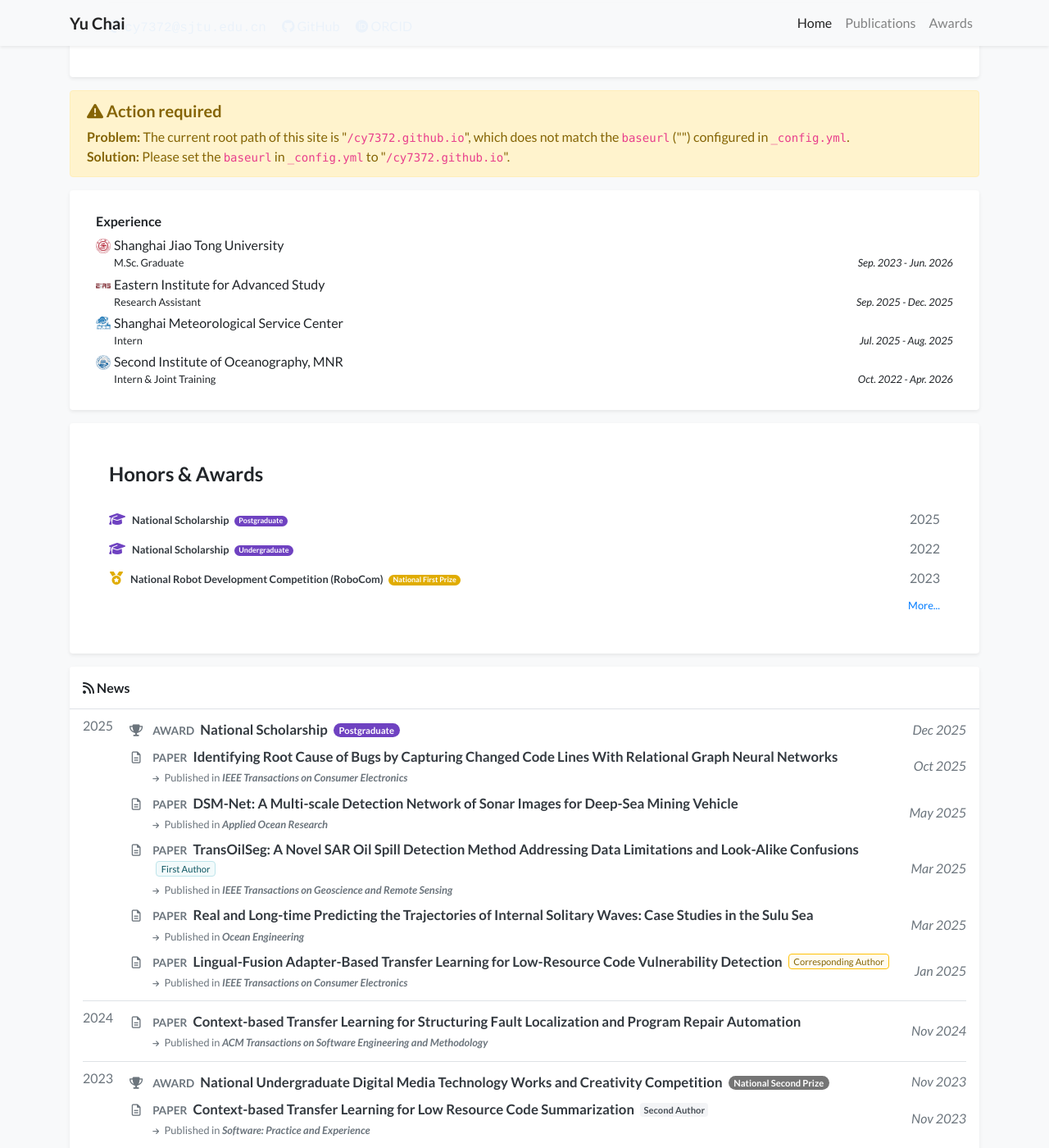
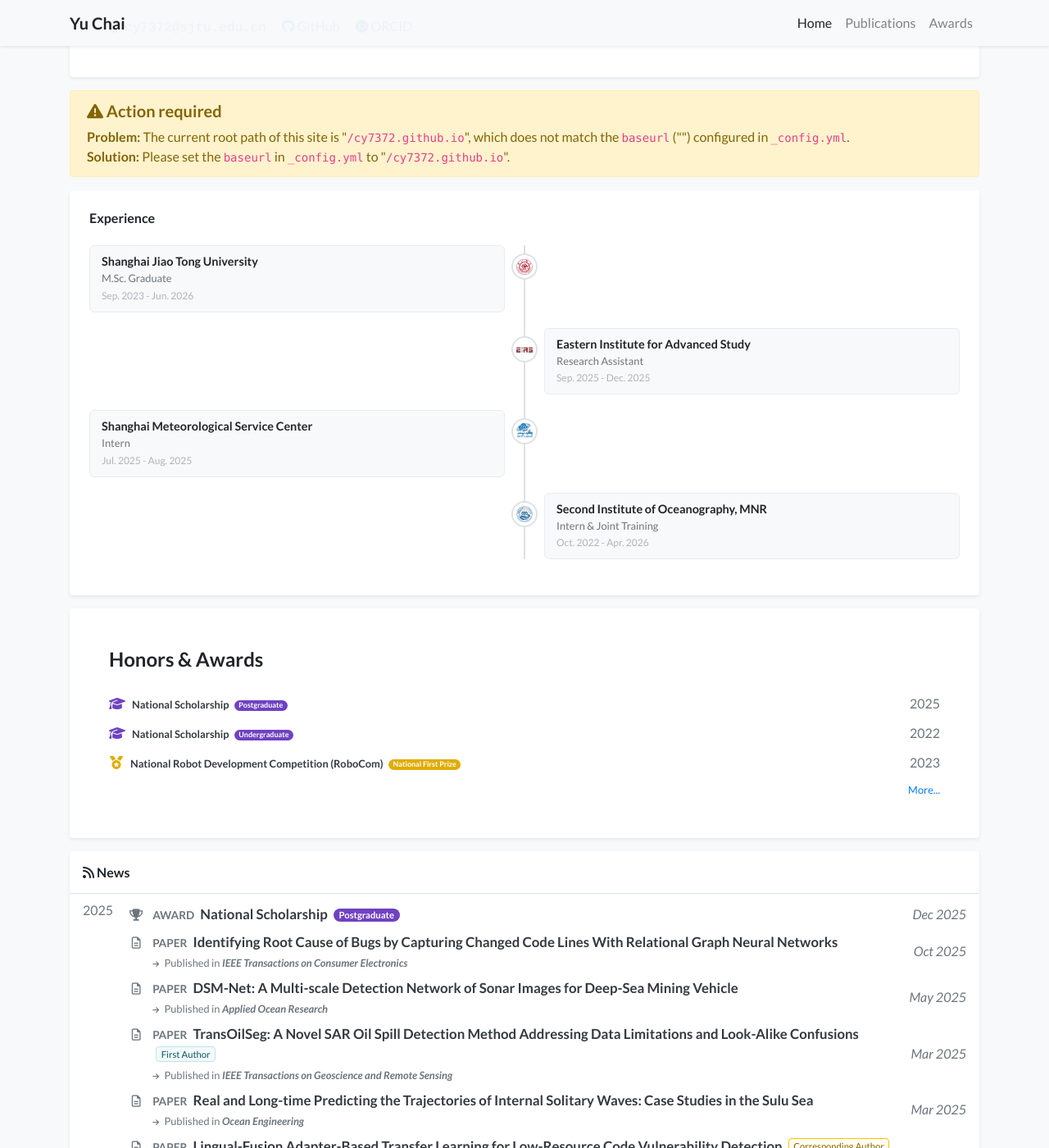
Before and after one commit to cy7372/cy7372.github.io, a Jekyll site: the page built from index.html, in a window 1280 px wide and 1400 px high, scrolled down 542 px. Shown: the whole window at 82% size. Built offline with Jekyll 4.4.1, drawn with Linux system fonts in a browser that asks for light colours; nearby versions of some CDN libraries; a style sheet for code colours, icons or effects is not loaded.

Commit message:
[Auto Backup] 更新时间线布局为左右交替样式

```diff
--- a/_includes/widgets/experience_card.html
+++ b/_includes/widgets/experience_card.html
@@ -2,41 +2,41 @@
     <div class="col">
         <div class="card border-0 shadow-sm bg-white">
             <div class="card-body p-4">
-                <div class="mx-2 my-1">
-                    <h6>Experience</h6>
-                    <ul class="list-unstyled mb-1">
+                <h6 class="mb-4">Experience</h6>
+
+                <div class="tl-center">
+                    {% assign items = "" | split: "" %}
+
                     {% if site.data.profile.education %}
                     {% for item in site.data.profile.education %}
-                        <li class="media mb-1">
-                            <img src="{{ item.logo | relative_url }}" alt="{{ item.name }}" style="width: 18px;" class="mr-1 mt-1">
-                            <div class="media-body">
-                                <div>{{ item.name }}</div>
-                                <div class="small">{{ item.dept }}</div>
-                                <div class="small d-flex justify-content-between">
-                                    <div>{{ item.position }}</div>
-                                    <div class="mt-auto no-break text-right pl-2" style="min-width: 135px;"><em>{{ item.date }}</em></div>
-                                </div>
-                            </div>
-                        </li>
+                        {% assign str = item.name | append: "||" | append: item.logo | append: "||" | append: item.position | append: "||" | append: item.date %}
+                        {% assign items = items | push: str %}
                     {% endfor %}
                     {% endif %}
 
                     {% if site.data.profile.experience %}
                     {% for item in site.data.profile.experience %}
-                        <li class="media mb-1">
-                            <img src="{{ item.logo | relative_url }}" alt="{{ item.name }}" style="width: 18px;" class="mr-1 mt-1">
-                            <div class="media-body">
-                                <div>{{ item.name }}</div>
-                                <div class="small">{{ item.dept }}</div>
-                                <div class="small d-flex justify-content-between">
-                                    <div>{{ item.position }}</div>
-                                    <div class="mt-auto no-break text-right pl-2" style="min-width: 135px;"><em>{{ item.date }}</em></div>
+                        {% assign str = item.name | append: "||" | append: item.logo | append: "||" | append: item.position | append: "||" | append: item.date %}
+                        {% assign items = items | push: str %}
+                    {% endfor %}
+                    {% endif %}
+
+                    {% for str in items %}
+                    {% assign parts = str | split: "||" %}
+                    {% assign mod = forloop.index0 | modulo: 2 %}
+                    <div class="tl-row {% if mod == 0 %}tl-left{% else %}tl-right{% endif %}">
+                        <div class="tl-card">
+                            <div class="tl-card-name">{{ parts[0] }}</div>
+                            {% if parts[2] and parts[2] != "" %}
+                            <div class="tl-card-pos">{{ parts[2] }}</div>
+                            {% endif %}
+                            <div class="tl-card-date">{{ parts[3] }}</div>
+                        </div>
+                        <div class="tl-dot">
+                            <img src="{{ parts[1] | relative_url }}" alt="{{ parts[0] }}" class="tl-dot-img">
                         </div>
                     </div>
-                        </li>
                     {% endfor %}
-                        {% endif %}
-                    </ul>
                 </div>
             </div>
         </div>
--- a/assets/css/global.css
+++ b/assets/css/global.css
@@ -196,3 +196,104 @@ div.lazy {
 [id^="modal-citation-"] .modal-footer {
     border-top: 1px solid #e9ecef;
 }
+
+/* 6. Center-aligned alternating timeline */
+.tl-center {
+    position: relative;
+    padding: 0;
+}
+
+.tl-center::before {
+    content: '';
+    position: absolute;
+    left: 50%;
+    top: 0;
+    bottom: 0;
+    width: 2px;
+    background: #dee2e6;
+    transform: translateX(-50%);
+}
+
+.tl-row {
+    position: relative;
+    display: flex;
+    align-items: flex-start;
+    margin-bottom: 1.2rem;
+    width: 100%;
+}
+
+.tl-left {
+    flex-direction: row;
+    padding-right: calc(50% + 24px);
+}
+
+.tl-right {
+    flex-direction: row-reverse;
+    padding-left: calc(50% + 24px);
+}
+
+.tl-card {
+    background: #f8f9fa;
+    border: 1px solid #e9ecef;
+    border-radius: 6px;
+    padding: 10px 14px;
+    flex: 1;
+    min-width: 0;
+}
+
+.tl-card-name {
+    font-weight: 600;
+    font-size: 0.9rem;
+    color: #212529;
+    line-height: 1.3;
+}
+
+.tl-card-pos {
+    font-size: 0.8rem;
+    color: #6c757d;
+    margin-top: 2px;
+    line-height: 1.3;
+}
+
+.tl-card-date {
+    font-size: 0.75rem;
+    color: #adb5bd;
+    margin-top: 4px;
+}
+
+.tl-dot {
+    position: absolute;
+    left: 50%;
+    top: 10px;
+    transform: translateX(-50%);
+    width: 32px;
+    height: 32px;
+    border-radius: 50%;
+    background: #fff;
+    border: 2px solid #dee2e6;
+    display: flex;
+    align-items: center;
+    justify-content: center;
+    z-index: 1;
+}
+
+.tl-dot-img {
+    width: 20px;
+    height: 20px;
+    object-fit: contain;
+}
+
+@media (max-width: 767px) {
+    .tl-center::before {
+        left: 16px;
+    }
+    .tl-left,
+    .tl-right {
+        padding-left: 44px;
+        padding-right: 0;
+        flex-direction: row;
+    }
+    .tl-dot {
+        left: 16px;
+    }
+}
```
Lines whose indentation alone changed are shown as unchanged.
